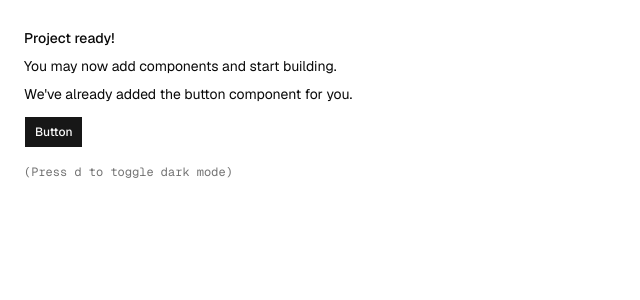
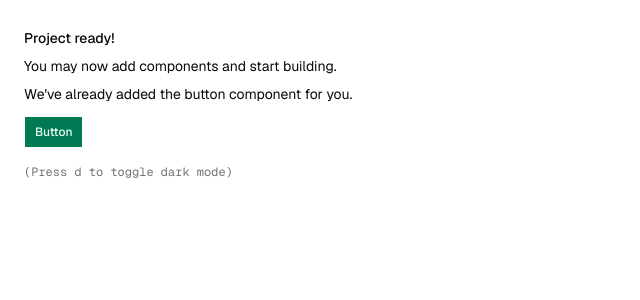
Before and after one commit to shahreaz0/currencies.online, a Next.js app: page / in a window 1280 px wide. Shown: the top 300 px of the page, without its empty margins (0-640 px from the left). Built offline with nearby package versions, Linux system fonts and the light colour scheme.

Commit message:
style: update design system tokens and migrate project to Biome for linting and formatting

```diff
--- a/app/globals.css
+++ b/app/globals.css
@@ -54,10 +54,10 @@
   --card-foreground: oklch(0.145 0 0);
   --popover: oklch(1 0 0);
   --popover-foreground: oklch(0.145 0 0);
-  --primary: oklch(0.205 0 0);
-  --primary-foreground: oklch(0.985 0 0);
-  --secondary: oklch(0.97 0 0);
-  --secondary-foreground: oklch(0.205 0 0);
+  --primary: oklch(0.508 0.118 165.612);
+  --primary-foreground: oklch(0.979 0.021 166.113);
+  --secondary: oklch(0.967 0.001 286.375);
+  --secondary-foreground: oklch(0.21 0.006 285.885);
   --muted: oklch(0.97 0 0);
   --muted-foreground: oklch(0.556 0 0);
   --accent: oklch(0.97 0 0);
@@ -71,11 +71,11 @@
   --chart-3: oklch(0.596 0.145 163.225);
   --chart-4: oklch(0.508 0.118 165.612);
   --chart-5: oklch(0.432 0.095 166.913);
-  --radius: 0.625rem;
+  --radius: 0;
   --sidebar: oklch(0.985 0 0);
   --sidebar-foreground: oklch(0.145 0 0);
-  --sidebar-primary: oklch(0.205 0 0);
-  --sidebar-primary-foreground: oklch(0.985 0 0);
+  --sidebar-primary: oklch(0.596 0.145 163.225);
+  --sidebar-primary-foreground: oklch(0.979 0.021 166.113);
   --sidebar-accent: oklch(0.97 0 0);
   --sidebar-accent-foreground: oklch(0.205 0 0);
   --sidebar-border: oklch(0.922 0 0);
@@ -89,9 +89,9 @@
   --card-foreground: oklch(0.985 0 0);
   --popover: oklch(0.205 0 0);
   --popover-foreground: oklch(0.985 0 0);
-  --primary: oklch(0.922 0 0);
-  --primary-foreground: oklch(0.205 0 0);
-  --secondary: oklch(0.269 0 0);
+  --primary: oklch(0.432 0.095 166.913);
+  --primary-foreground: oklch(0.979 0.021 166.113);
+  --secondary: oklch(0.274 0.006 286.033);
   --secondary-foreground: oklch(0.985 0 0);
   --muted: oklch(0.269 0 0);
   --muted-foreground: oklch(0.708 0 0);
@@ -108,8 +108,8 @@
   --chart-5: oklch(0.432 0.095 166.913);
   --sidebar: oklch(0.205 0 0);
   --sidebar-foreground: oklch(0.985 0 0);
-  --sidebar-primary: oklch(0.488 0.243 264.376);
-  --sidebar-primary-foreground: oklch(0.985 0 0);
+  --sidebar-primary: oklch(0.696 0.17 162.48);
+  --sidebar-primary-foreground: oklch(0.262 0.051 172.552);
   --sidebar-accent: oklch(0.269 0 0);
   --sidebar-accent-foreground: oklch(0.985 0 0);
   --sidebar-border: oklch(1 0 0 / 10%);
--- a/biome.json
+++ b/biome.json
@@ -16,7 +16,8 @@
       "!.turbo",
       "!coverage",
       "!pnpm-lock.yaml",
-      "!next-env.d.ts"
+      "!next-env.d.ts",
+      "!components/ui"
     ]
   },
   "formatter": {
```
